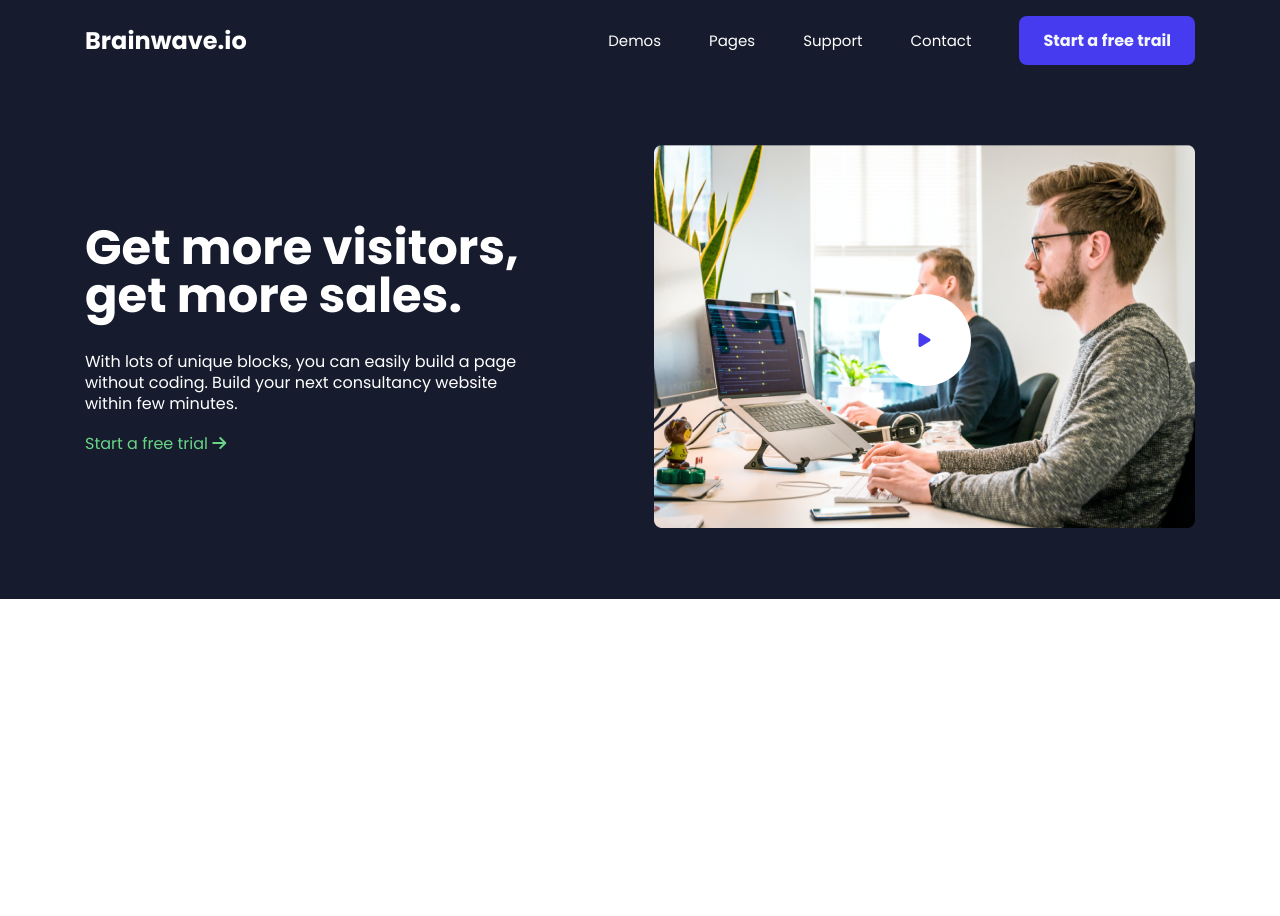
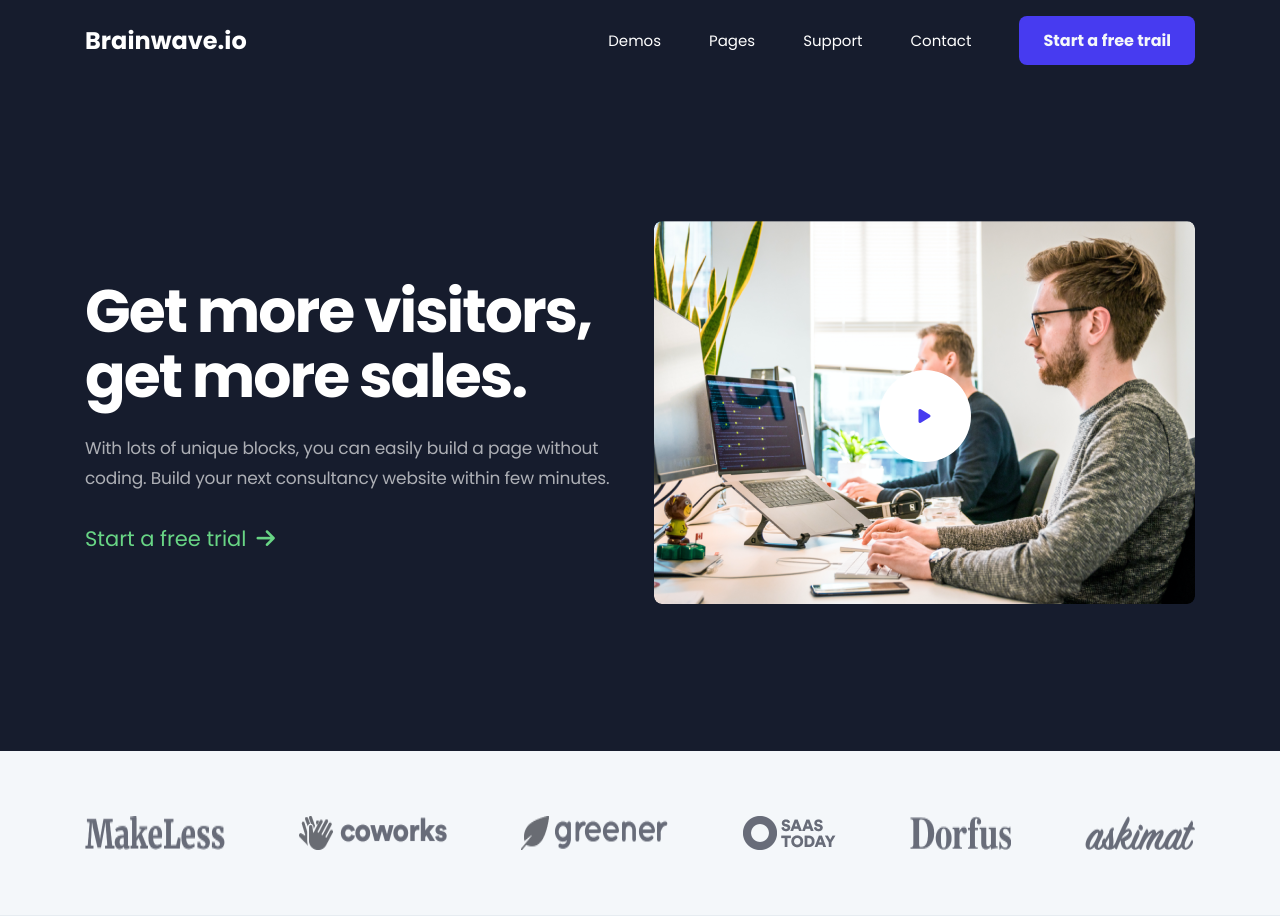
Before and after one commit to ctnylmz/landing-page, a plain HTML site: page index.html in a window 1280 px wide. Before the commit the page ends 800 px from the top, so only its background shows below. Drawn offline with Linux system fonts and the light colour scheme.

Commit message:
Finis Hero

```diff
--- a/Assets/css/style.css
+++ b/Assets/css/style.css
@@ -4,6 +4,7 @@
 
 :root {
     --primary: #473BF0;
+    --gray: #ffffffa6;
     --white: #fff;
     --dark: #161C2D;
     --bg-dark: #161C2D;
@@ -74,7 +75,7 @@ header #header .header-wrapper .header-navbar .btn {
 /* topContent */
 
 main #topContent {
-    padding: 64px 0;
+    padding: 140px 0;
     background-color: var(--bg-dark);
 }
 
@@ -82,29 +83,37 @@ main #topContent .topContent-wrapper {
     display: flex;
     justify-content: space-between;
     align-items: center;
-    gap: 135px;
-}
-
-main #topContent .topContent-wrapper .topContent-text .topContent-title {
-    color: var(--white);
-    font-size: 48px;
-    font-weight: bold;
-    line-height: 1;
-}
-
-main #topContent .topContent-wrapper .topContent-text .topContent-text {
-    color: var(--white);
-    font-size: 16px;
-    margin-top: 32px;
-    line-height: 1.3;
 }
 
 
-main #topContent .topContent-wrapper .topContent-text .topContent-btn a {
+main #topContent .topContent-wrapper .topContent-description .topContent-title {
+    color: var(--white);
+    font-size: 60px;
+    font-weight: 700;
+    line-height: 65px;
+    letter-spacing: -2px;
+}
+
+main #topContent .topContent-wrapper .topContent-description .topContent-text {
+    color: var(--gray);
+    font-size: 17px;
+    margin-top: 24px;
+    line-height: 30px;
+    letter-spacing: -0.2px;
+    font-weight: 400;
+
+}
+
+
+main #topContent .topContent-wrapper .topContent-description .topContent-btn a {
     text-decoration: none;
-    display: inline-block;
-    margin-top: 16px;
+    margin-top: 30px;
     color: var(--green);
+    font-size: 21px;
+
+    display: flex;
+    align-items: center;
+    gap: 10px;
 
 }
 
@@ -112,6 +121,11 @@ main #topContent .topContent-wrapper .topContent-text .topContent-btn a {
 main #topContent .topContent-wrapper .topcontent-img {
     position: relative;
 }
+
+main #topContent .topContent-wrapper .topcontent-img img {
+    border-radius: 8px;
+}
+
 
 main #topContent .topContent-wrapper .topcontent-img #play {
     position: absolute;
@@ -126,7 +140,28 @@ main #topContent .topContent-wrapper .topcontent-img #play {
     align-items: center;
     justify-content: center;
     border-radius: 100%;
-    background:var(--white);
+    background: var(--white);
     cursor: pointer;
     color: var(--primary);
 }
+
+/* brand */
+
+main #brand {
+    padding: 65px 0;
+    border-bottom: 1px solid #e6ecf1;
+    background-color: var(--bg-white);
+}
+
+main #brand .brand-wrapper{
+    display: flex;
+    justify-content: space-between;
+    cursor: pointer;
+}
+
+
+
+main #brand .brand-wrapper img:hover{
+    background-color: red;
+    color: white;
+}
--- a/index.html
+++ b/index.html
@@ -1,27 +1,32 @@
 <!DOCTYPE html>
 <html lang="en">
+
 <head>
     <meta charset="UTF-8">
     <meta name="viewport" content="width=device-width, initial-scale=1.0">
     <title>Landing Page</title>
-     <!--Font-->
+    <!--Font-->
     <link rel="preconnect" href="https://fonts.googleapis.com">
     <link rel="preconnect" href="https://fonts.gstatic.com" crossorigin>
-    <link href="https://fonts.googleapis.com/css2?family=Poppins:wght@300;400;500;600;700;800;900&display=swap" rel="stylesheet">
+    <link href="https://fonts.googleapis.com/css2?family=Poppins:wght@300;400;500;600;700;800;900&display=swap"
+        rel="stylesheet">
     <!--CSS-->
     <link rel="stylesheet" href="Assets/css/style.css">
 
     <!--font-awesome-->
-    <link rel="stylesheet" href="https://cdnjs.cloudflare.com/ajax/libs/font-awesome/6.7.2/css/all.min.css" integrity="sha512-Evv84Mr4kqVGRNSgIGL/F/aIDqQb7xQ2vcrdIwxfjThSH8CSR7PBEakCr51Ck+w+/U6swU2Im1vVX0SVk9ABhg==" crossorigin="anonymous" referrerpolicy="no-referrer" />
+    <link rel="stylesheet" href="https://cdnjs.cloudflare.com/ajax/libs/font-awesome/6.7.2/css/all.min.css"
+        integrity="sha512-Evv84Mr4kqVGRNSgIGL/F/aIDqQb7xQ2vcrdIwxfjThSH8CSR7PBEakCr51Ck+w+/U6swU2Im1vVX0SVk9ABhg=="
+        crossorigin="anonymous" referrerpolicy="no-referrer" />
 </head>
+
 <body>
     <header>
         <section id="header">
             <div class="container">
                 <div class="header-wrapper">
-                   <div class="header-title">
-                     <h1><a href="/">Brainwave.io</a></h1>
-                   </div>
+                    <div class="header-title">
+                        <h1><a href="/">Brainwave.io</a></h1>
+                    </div>
                     <nav class="header-navbar">
                         <ul>
                             <li><a href="#">Demos</a></li>
@@ -39,16 +44,18 @@
         <section id="topContent">
             <div class="container">
                 <div class="topContent-wrapper">
-                    <div class="topContent-text">
+                    <div class="topContent-description">
                         <div class="topContent-title">
-                              Get more visitors, get more sales.
+                            Get more visitors, get more sales.
                         </div>
 
                         <div class="topContent-text">
-                               With lots of unique blocks, you can easily build a page without coding. Build your next consultancy website within few minutes.
+                            With lots of unique blocks, you can easily build a page without coding. Build your next
+                            consultancy website within few minutes.
                         </div>
                         <div class="topContent-btn">
-                              <a href="#" >Start a free trial <i id="arrow" class="fa-solid fa-arrow-right"></i></a>
+                            <a href="#"><span>Start a free trial</span><i id="arrow"
+                                    class="fa-solid fa-arrow-right"></i></a>
                         </div>
                     </div>
                     <div class="topcontent-img">
@@ -58,6 +65,20 @@
                 </div>
             </div>
         </section>
+
+        <section id="brand">
+          <div class="container">
+              <div class="brand-wrapper">
+                    <img src="Assets/img/brands1.png" alt="">
+                    <img src="Assets/img/brands2.png" alt="">
+                    <img src="Assets/img/brands3.png" alt="">
+                    <img src="Assets/img/brands4.png" alt="">
+                    <img src="Assets/img/brands5.png" alt="">
+                    <img src="Assets/img/brands6.png" alt="">
+            </div>
+          </div>
+        </section>
     </main>
 </body>
+
 </html>
```
Also changed, not shown: leran.html (deleted, +0 -17 lines).
